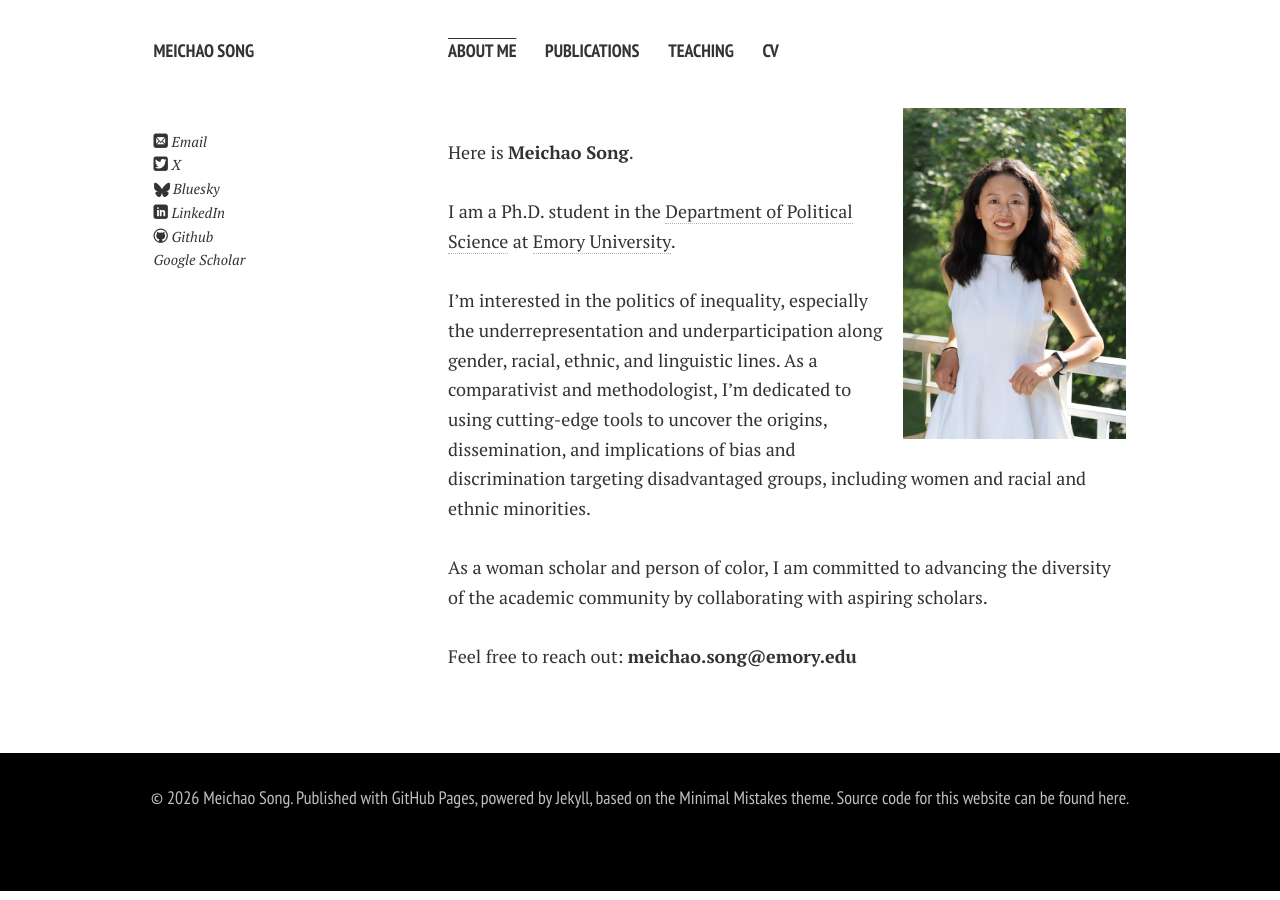
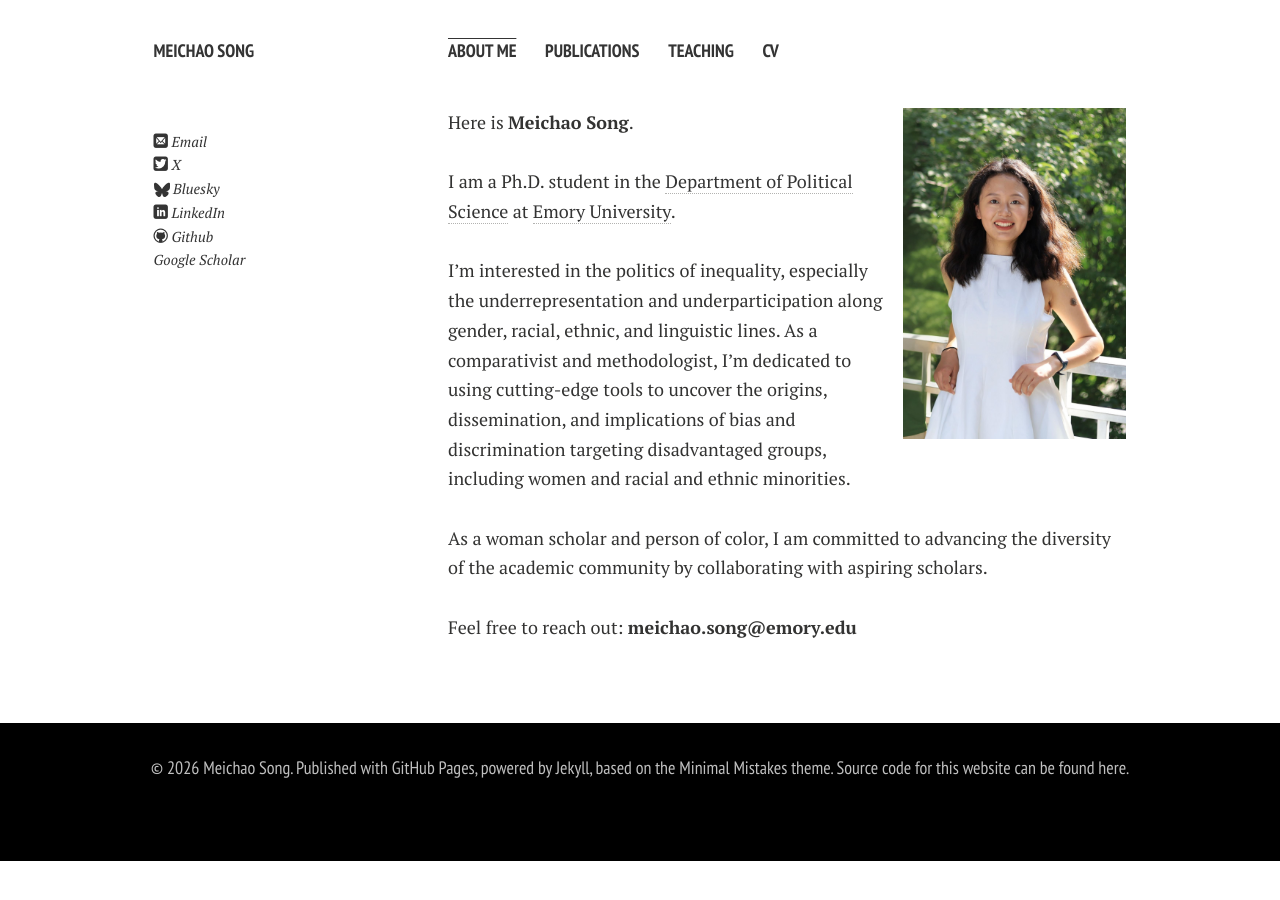
Before and after one commit to MeichaoPoliSci/MeichaoCV202606, a Jekyll site: the page built from index.md, in a window 1280 px wide. Built offline with Jekyll 4.4.1, drawn with Linux system fonts in a browser that asks for light colours; nearby versions of some CDN libraries; comment, search, counter and statistics services are not loaded; a style sheet for code colours, icons or effects is not loaded.

Commit message:
Fix top alignment of profile picture, intro text, and social links

```diff
--- a/index.md
+++ b/index.md
@@ -3,8 +3,7 @@ layout: page
 ---
 
 <img src="{{ "/meichaosong.jpg" | relative_url }}" class="floatpic" alt="Meichao Song">
-
-<br>Here is **Meichao Song**.
+Here is **Meichao Song**.
 
 <br>I am a Ph.D. student in the [Department of Political Science](https://polisci.emory.edu/) at [Emory University](https://www.emory.edu/).
 
```
